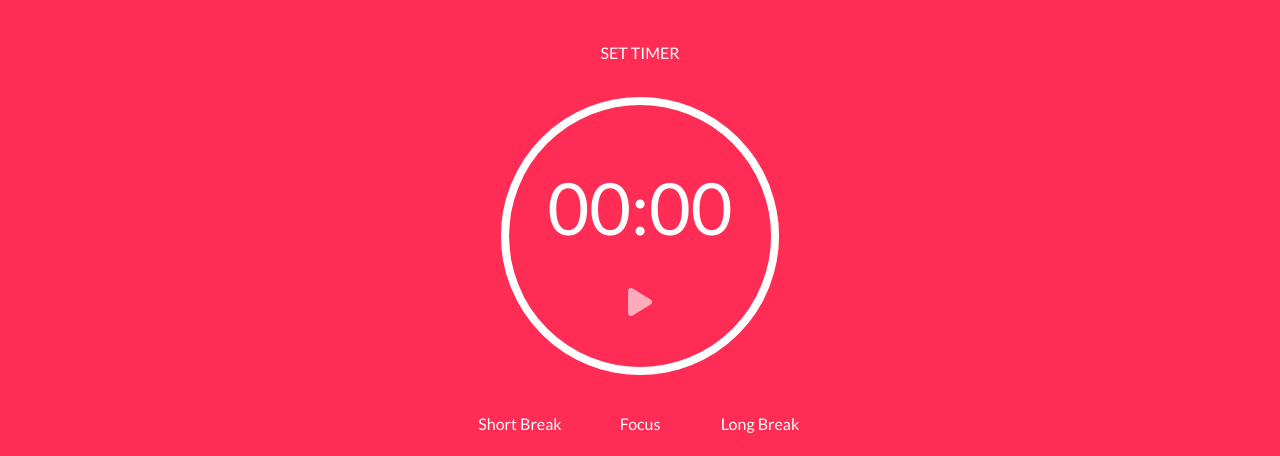
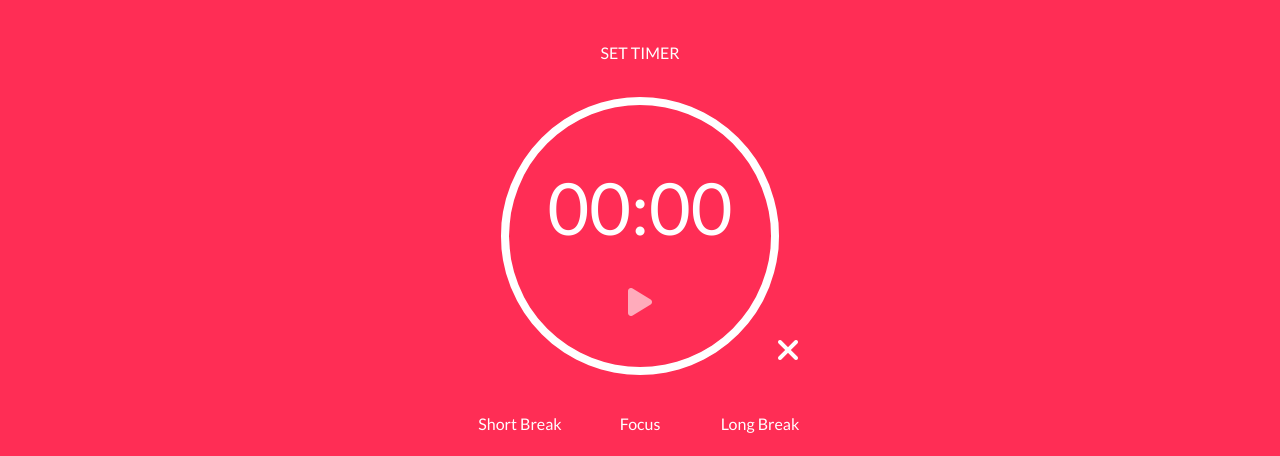
Before and after one commit to ajayns/tomato-focus, an Angular app: page / in a window 1280 px wide. Shown: the part 202-658 px from the top of the page. Built offline with nearby package versions, Linux system fonts and the light colour scheme.

Commit message:
Add reset button

```diff
--- a/src/app/app.component.html
+++ b/src/app/app.component.html
@@ -35,16 +35,23 @@
   <div class="current-state">{{ currentStateName }}</div>
   <div class="timer">
 
+
     <div class="timer-svg">
       <svg id="svg" width="300" height="300" viewPort="0 0 100 100">
         <circle id="bar" r="135" cx="150" cy="150" fill="transparent" stroke-dasharray="848.23" stroke-dashoffset="0"></circle>
       </svg>
     </div>
 
+
+
     <div class="time">{{ time | minuteSeconds }}</div>
 
     <button (click)="togglePause()" [disabled]="!time">
       <i class="fa" [ngClass]="timerActive ? 'fa-pause' : 'fa-play'"></i>
+    </button>
+
+    <button (click)="setTimer(0)" class="reset-btn">
+      <i class="fa fa-times"></i>
     </button>
 
   </div>
--- a/src/app/app.component.scss
+++ b/src/app/app.component.scss
@@ -67,6 +67,14 @@ nav {
 
   .timer {
     height: 320px;
+    width: 320px;
+    position: relative;
+
+    .reset-btn {
+      position: absolute;
+      right: 0;
+      bottom: 40px;
+    }
 
     .time {
       margin-top: 50px;
--- a/src/app/app.component.ts
+++ b/src/app/app.component.ts
@@ -1,4 +1,5 @@
 import { Component } from '@angular/core';
+import { ElementSchemaRegistry } from '@angular/compiler';
 
 @Component({
   selector: 'app-root',
@@ -27,8 +28,10 @@ export class AppComponent {
       this.currentStateName = 'short break';
     else if (time == this.longBreakTime)
       this.currentStateName = 'long break';
+    else if (time == this.focusTime)
+      this.currentStateName = 'focus';
     else
-      this.currentStateName = 'focus';
+      this.currentStateName = 'set timer';
 
     this.focus = focus;
     this.time = time;
```
